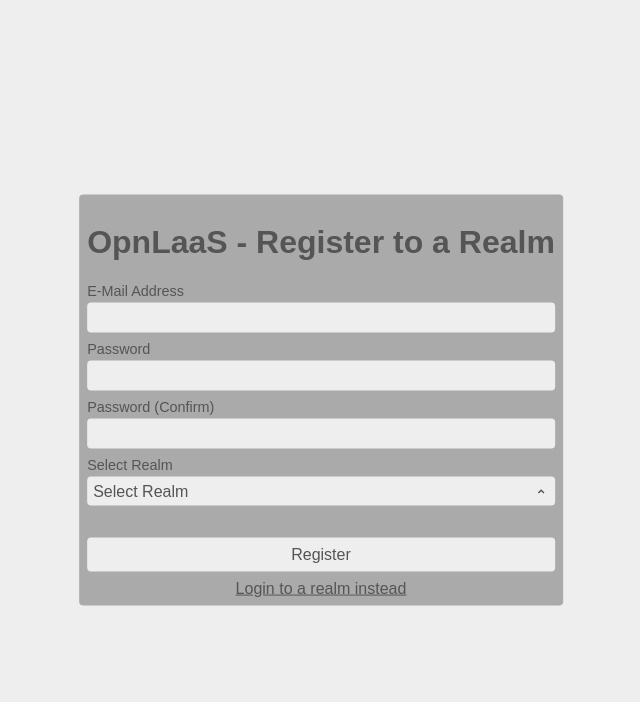
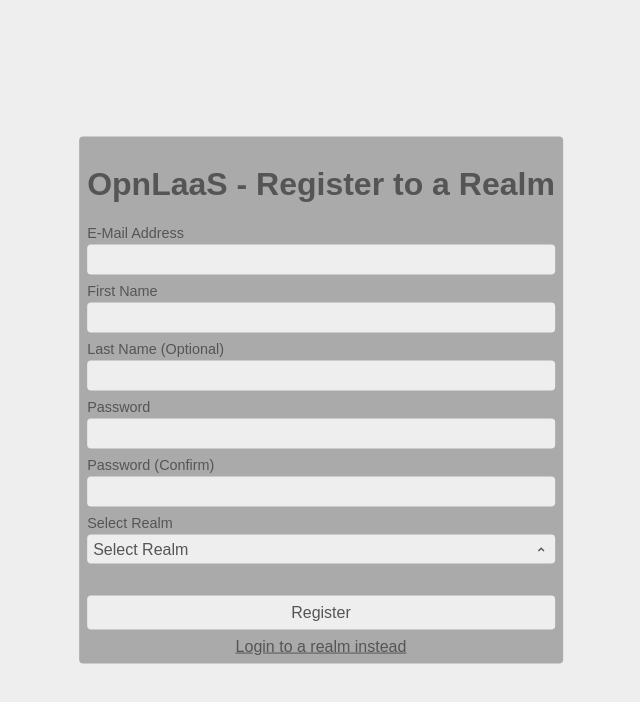
Before and after one commit to HybridLaaS/dashboard, a website built with webpack: page public/index.html in a window 1280 px wide. Both pictures are taken after a click on the element "Register to a realm instead". Shown: the whole page, without its empty margins (319-959 px from the left). Built offline with nearby package versions, Linux system fonts and the light colour scheme; files whose address does not match are found by name.

Commit message:
Update regex and flop template

```diff
--- a/public/index.html
+++ b/public/index.html
@@ -45,6 +45,16 @@
             </div>
 
             <div>
+                <label for="first-name">First Name</label>
+                <input type="text" id="first-name" />
+            </div>
+
+            <div>
+                <label for="last-name">Last Name (Optional)</label>
+                <input type="text" id="last-name" />
+            </div>
+
+            <div>
                 <label for="password">Password</label>
                 <input type="password" id="password" />
             </div>
--- a/public/lib/util.js
+++ b/public/lib/util.js
@@ -1,6 +1,6 @@
 /** @param {string} email */
 export function validEmail(email) {
-    return /^[\w-\.]+@([\w-]+\.)+[\w-]{2,4}$/g.test(email);
+    return /^[a-z0-9._%+\-]+@[a-z0-9.\-]+\.[a-z]{2,4}$/g.test(email);
 }
 
 /** @param {string} password */
```
